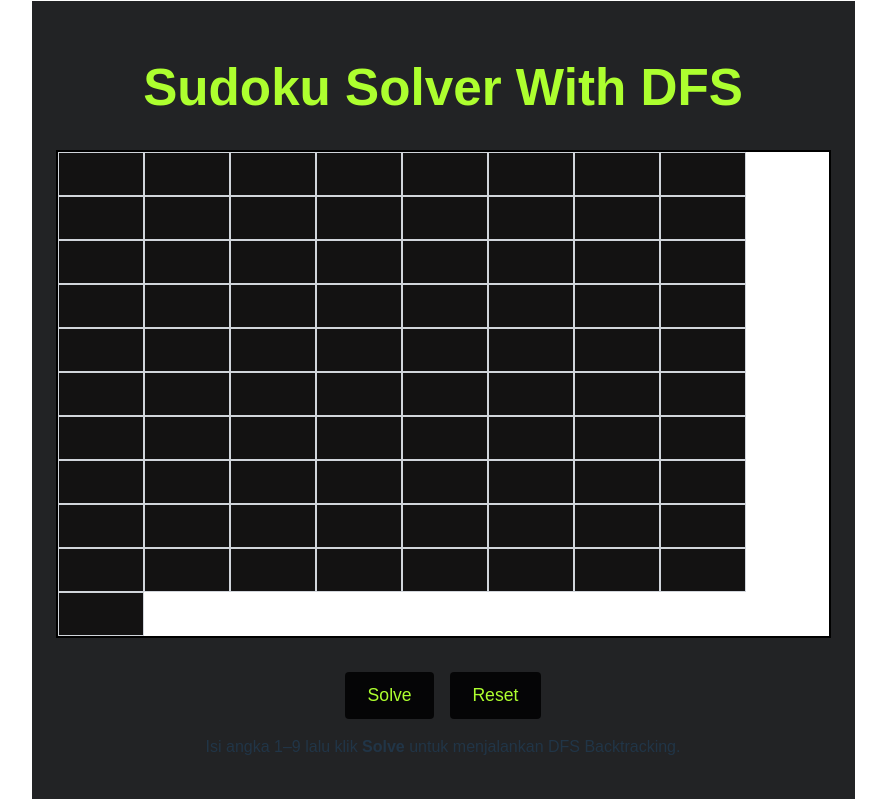
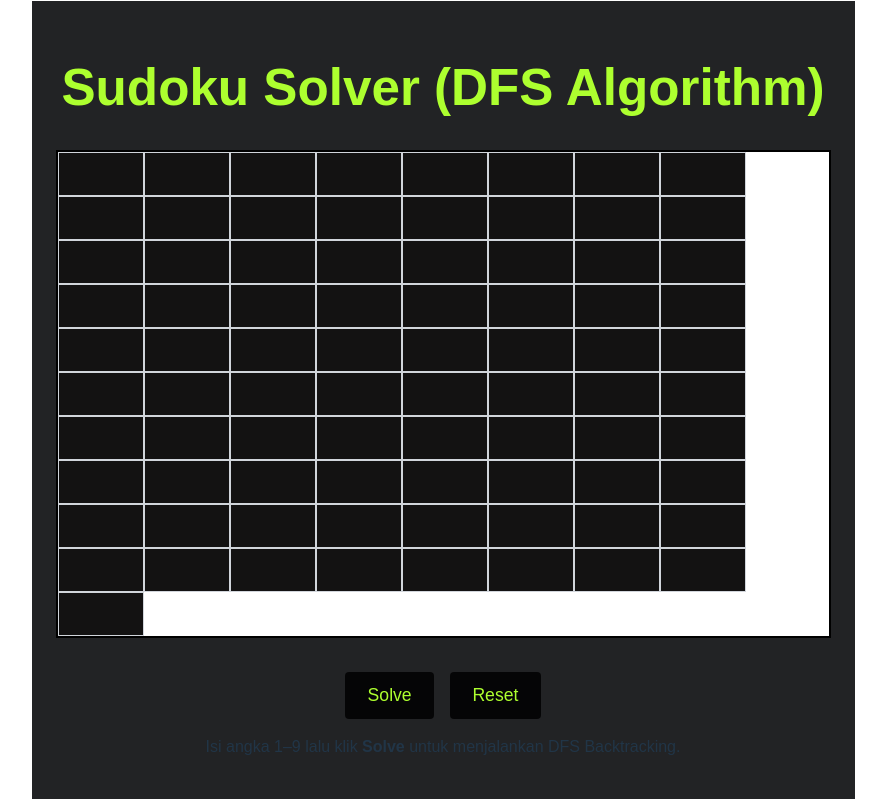
Before and after one commit to stheffen/sudokudfs, a React (Vite) app: page / in a window 1280 px wide. Shown: the whole page, without its empty margins (197-1083 px from the left). Built offline with nearby package versions, Linux system fonts and the light colour scheme.

Commit message:
Update App.jsx

```diff
--- a/src/App.jsx
+++ b/src/App.jsx
@@ -73,7 +73,7 @@ export default function App() {
 
   return (
     <div className="app-container">
-      <h1>Sudoku Solver With DFS</h1>
+      <h1>Sudoku Solver (DFS Algorithm)</h1>
       <div className="board-grid">
         <div>
         {board.map((row, rIdx) =>
```
